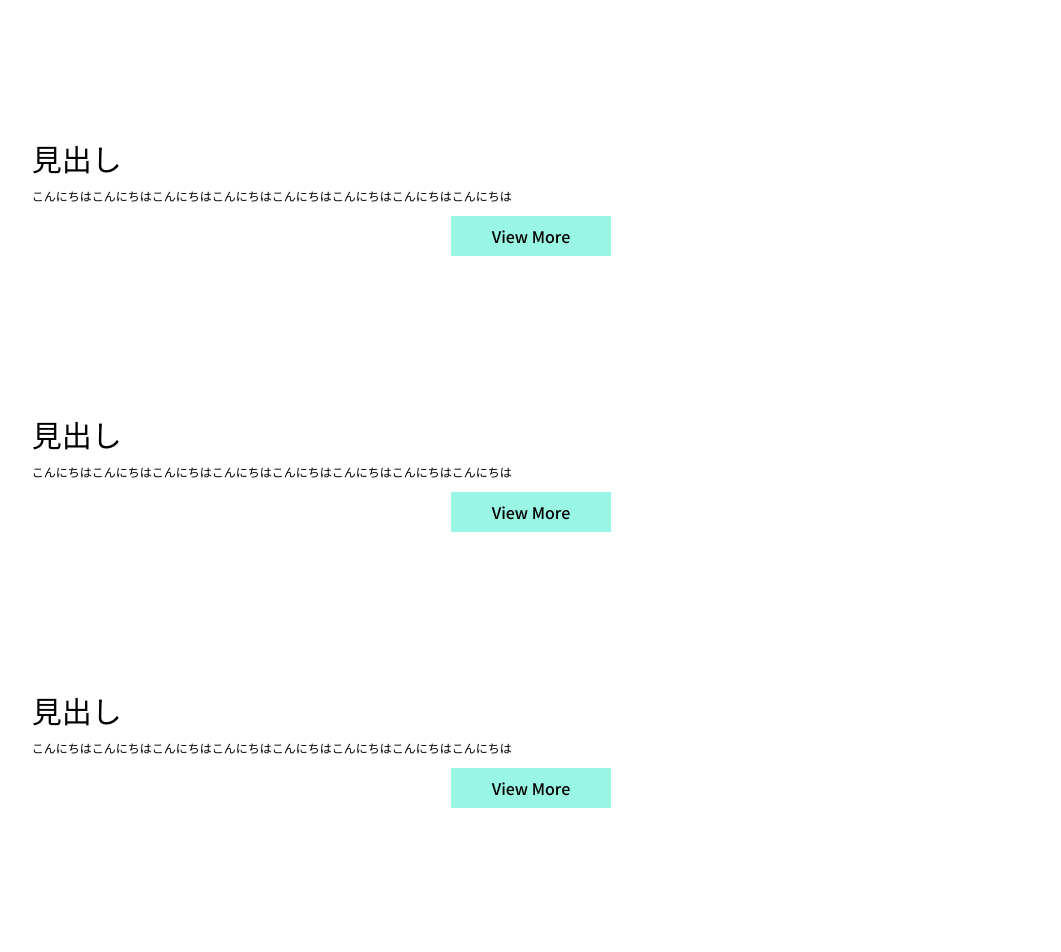
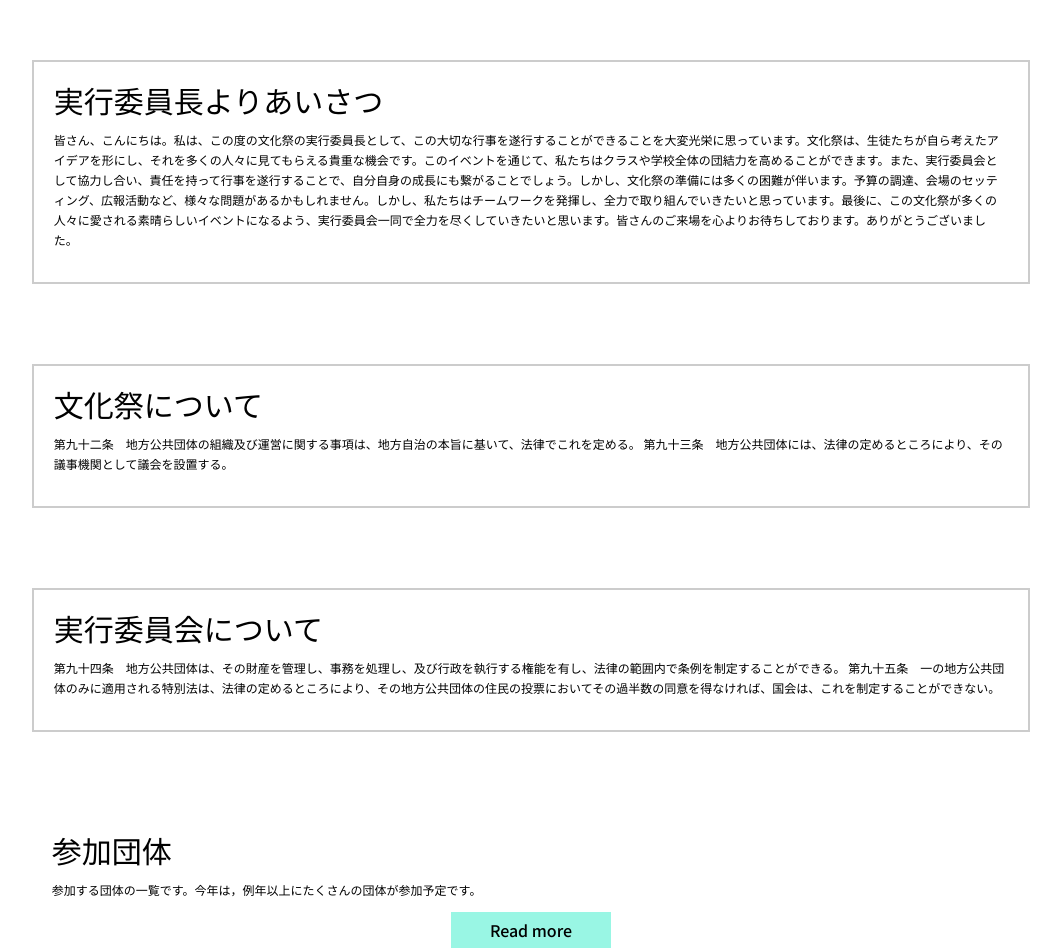
Before and after one commit to OSK-festival/website, a Nuxt app: page / in a window 1280 px wide. Shown: the part 820-1772 px from the top of the page, without its empty margins (109-1170 px from the left). Built offline with nearby package versions, Linux system fonts and the light colour scheme; a web font is replaced by a local one.

Commit message:
update: ダミーデータの改善，JSONから取得

```diff
--- a/package.json
+++ b/package.json
@@ -10,6 +10,7 @@
     "lintfix": "prettier --write --list-different . && npm run lint -- --fix"
   },
   "devDependencies": {
+    "@nuxt/content": "^2.5.2",
     "@nuxt/eslint-config": "^0.1.1",
     "@nuxtjs/eslint-config": "^12.0.0",
     "@nuxtjs/eslint-config-typescript": "^12.0.0",
--- a/src/app.vue
+++ b/src/app.vue
@@ -1,5 +1,5 @@
 <template>
-  <div>
+  <div class="leading-5">
     <!-- <TheHeader class="fixed w-full" :class="{ '-mt-20': path !== '/' }" /> -->
     <TheHeader class="fixed top-0 w-full" />
     <div>
--- /dev/null
+++ b/src/assets/json/topPage.json
@@ -0,0 +1,31 @@
+[
+  {
+    "title": "実行委員長よりあいさつ",
+    "isLongText": true,
+    "content": "皆さん、こんにちは。私は、この度の文化祭の実行委員長として、この大切な行事を遂行することができることを大変光栄に思っています。文化祭は、生徒たちが自ら考えたアイデアを形にし、それを多くの人々に見てもらえる貴重な機会です。このイベントを通じて、私たちはクラスや学校全体の団結力を高めることができます。また、実行委員会として協力し合い、責任を持って行事を遂行することで、自分自身の成長にも繋がることでしょう。しかし、文化祭の準備には多くの困難が伴います。予算の調達、会場のセッティング、広報活動など、様々な問題があるかもしれません。しかし、私たちはチームワークを発揮し、全力で取り組んでいきたいと思っています。最後に、この文化祭が多くの人々に愛される素晴らしいイベントになるよう、実行委員会一同で全力を尽くしていきたいと思います。皆さんのご来場を心よりお待ちしております。ありがとうございました。"
+  },
+  {
+    "title": "文化祭について",
+    "isLongText": true,
+    "content": "第九十二条　地方公共団体の組織及び運営に関する事項は、地方自治の本旨に基いて、法律でこれを定める。  第九十三条　地方公共団体には、法律の定めるところにより、その議事機関として議会を設置する。"
+  },
+  {
+    "title": "実行委員会について",
+    "isLongText": true,
+    "content": "第九十四条　地方公共団体は、その財産を管理し、事務を処理し、及び行政を執行する権能を有し、法律の範囲内で条例を制定することができる。 第九十五条　一の地方公共団体のみに適用される特別法は、法律の定めるところにより、その地方公共団体の住民の投票においてその過半数の同意を得なければ、国会は、これを制定することができない。"
+  },
+  {
+    "title": "参加団体",
+    "isLongText": false,
+    "content": "参加する団体の一覧です。今年は，例年以上にたくさんの団体が参加予定です。",
+    "button": {
+      "text": "Read more",
+      "link": "https://oskfes75.vercel.app/groupes/ "
+    }
+  },
+  {
+    "title": "これまでの歴史",
+    "isLongText": true,
+    "content": "第二百五十二条の二　普通地方公共団体は、当該普通地方公共団体及び他の普通地方公共団体の区域における当該普通地方公共団体及び当該他の普通地方公共団体の事務の処理に当たつての当該他の普通地方公共団体との連携を図るため、協議により、当該普通地方公共団体及び当該他の普通地方公共団体が連携して事務を処理するに当たつての基本的な方針及び役割分担を定める協約（以下「連携協約」という。）を当該他の普通地方公共団体と締結することができる。"
+  }
+]
--- a/src/components/Article/ArticleContent.vue
+++ b/src/components/Article/ArticleContent.vue
@@ -1,5 +1,5 @@
 <template>
-  <div class="my-3">
+  <div class="my-3 leading-5">
     <slot></slot>
   </div>
 </template>
--- a/src/components/Article/ArticleMain.vue
+++ b/src/components/Article/ArticleMain.vue
@@ -1,7 +1,19 @@
 <template>
-  <article class="mx-auto my-40 w-4/5 max-w-5xl border-solid">
+  <article
+    class="mx-auto my-20 w-4/5 max-w-5xl border-solid border-black/20 p-5"
+    :class="{
+      'border-2': isLongText.isLongText,
+      'border-0': !isLongText.isLongText,
+    }"
+  >
     <slot></slot>
   </article>
 </template>
 
-<script setup></script>
+<script setup lang="ts">
+  type Props = {
+    isLongText: boolean;
+  };
+
+  const isLongText = defineProps<Props>();
+</script>
--- a/src/pages/index.vue
+++ b/src/pages/index.vue
@@ -2,47 +2,21 @@
   <div>
     <TopImage />
     <div>
-      <!------------------------->
-      <ArticleMain>
-        <ArticleHeader>見出し</ArticleHeader>
-        <ArticleContent class="text-xs"
-          >こんにちはこんにちはこんにちはこんにちはこんにちはこんにちはこんにちはこんにちは</ArticleContent
-        >
-        <ArticleButton>View More</ArticleButton>
-      </ArticleMain>
-      <!------------------------->
-      <ArticleMain>
-        <ArticleHeader>見出し</ArticleHeader>
-        <ArticleContent class="text-xs"
-          >こんにちはこんにちはこんにちはこんにちはこんにちはこんにちはこんにちはこんにちは</ArticleContent
-        >
-        <ArticleButton>View More</ArticleButton>
-      </ArticleMain>
-      <!------------------------->
-      <ArticleMain>
-        <ArticleHeader>見出し</ArticleHeader>
-        <ArticleContent class="text-xs"
-          >こんにちはこんにちはこんにちはこんにちはこんにちはこんにちはこんにちはこんにちは</ArticleContent
-        >
-        <ArticleButton>View More</ArticleButton>
-      </ArticleMain>
-      <!------------------------->
-      <ArticleMain>
-        <ArticleHeader>見出し</ArticleHeader>
-        <ArticleContent class="text-xs"
-          >こんにちはこんにちはこんにちはこんにちはこんにちはこんにちはこんにちはこんにちは</ArticleContent
-        >
-        <ArticleButton>View More</ArticleButton>
-      </ArticleMain>
-      <!------------------------->
-      <ArticleMain>
-        <ArticleHeader>見出し</ArticleHeader>
-        <ArticleContent class="text-xs"
-          >こんにちはこんにちはこんにちはこんにちはこんにちはこんにちはこんにちはこんにちは</ArticleContent
-        >
-        <ArticleButton>View More</ArticleButton>
-      </ArticleMain>
-      <!------------------------->
+      <template v-for="article of topPageData">
+        <ArticleMain :is-long-text="article.isLongText">
+          <ArticleHeader>{{ article.title }}</ArticleHeader>
+          <ArticleContent class="text-xs">{{ article.content }}</ArticleContent>
+          <ArticleButton v-if="article.button"
+            ><NuxtLink :to="article.button.link">
+              {{ article.button.text }}</NuxtLink
+            >
+          </ArticleButton>
+        </ArticleMain>
+      </template>
     </div>
   </div>
 </template>
+
+<script setup lang="ts">
+  import topPageData from '@/assets/json/topPage.json';
+</script>
```
Also changed, not shown: 1 other file (tests, documents, lock files or other folders).
